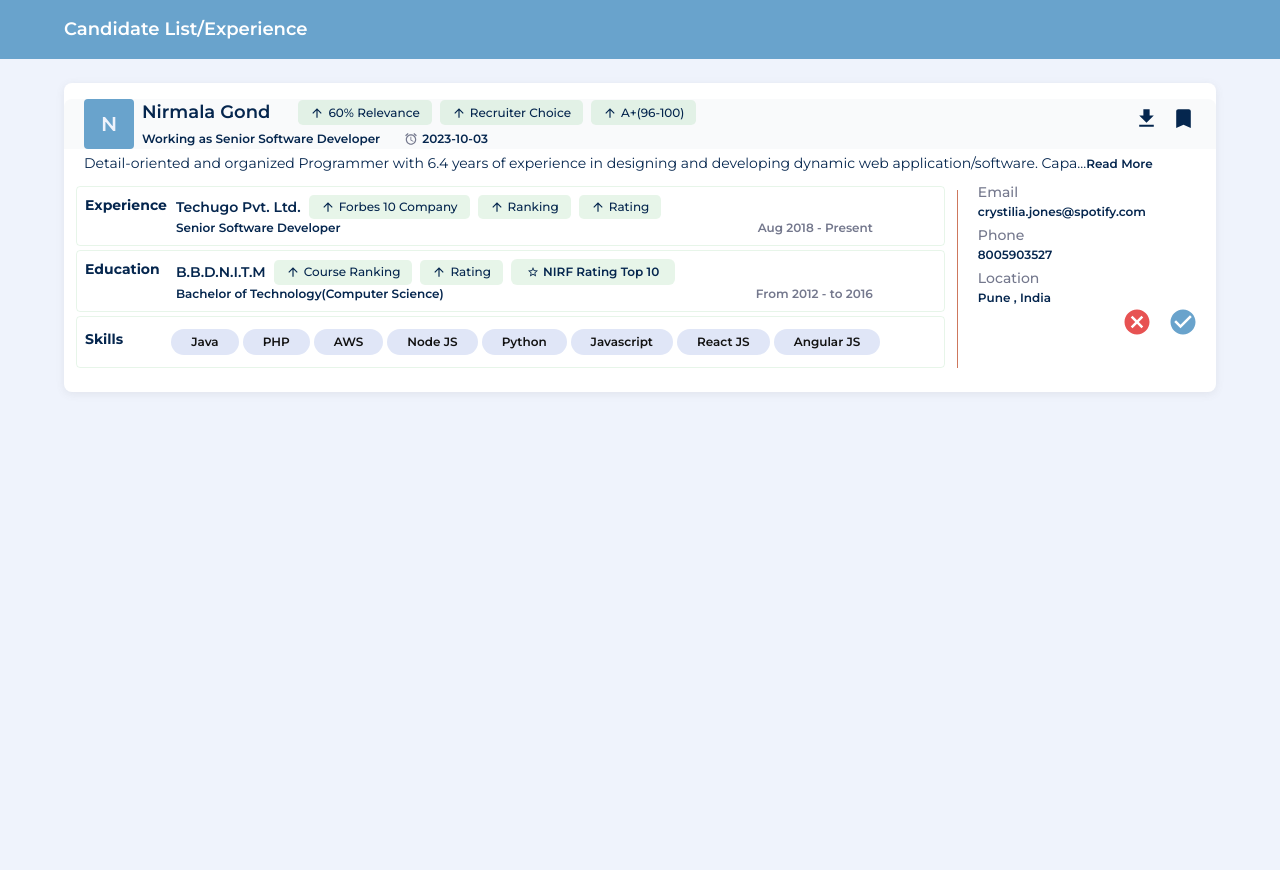
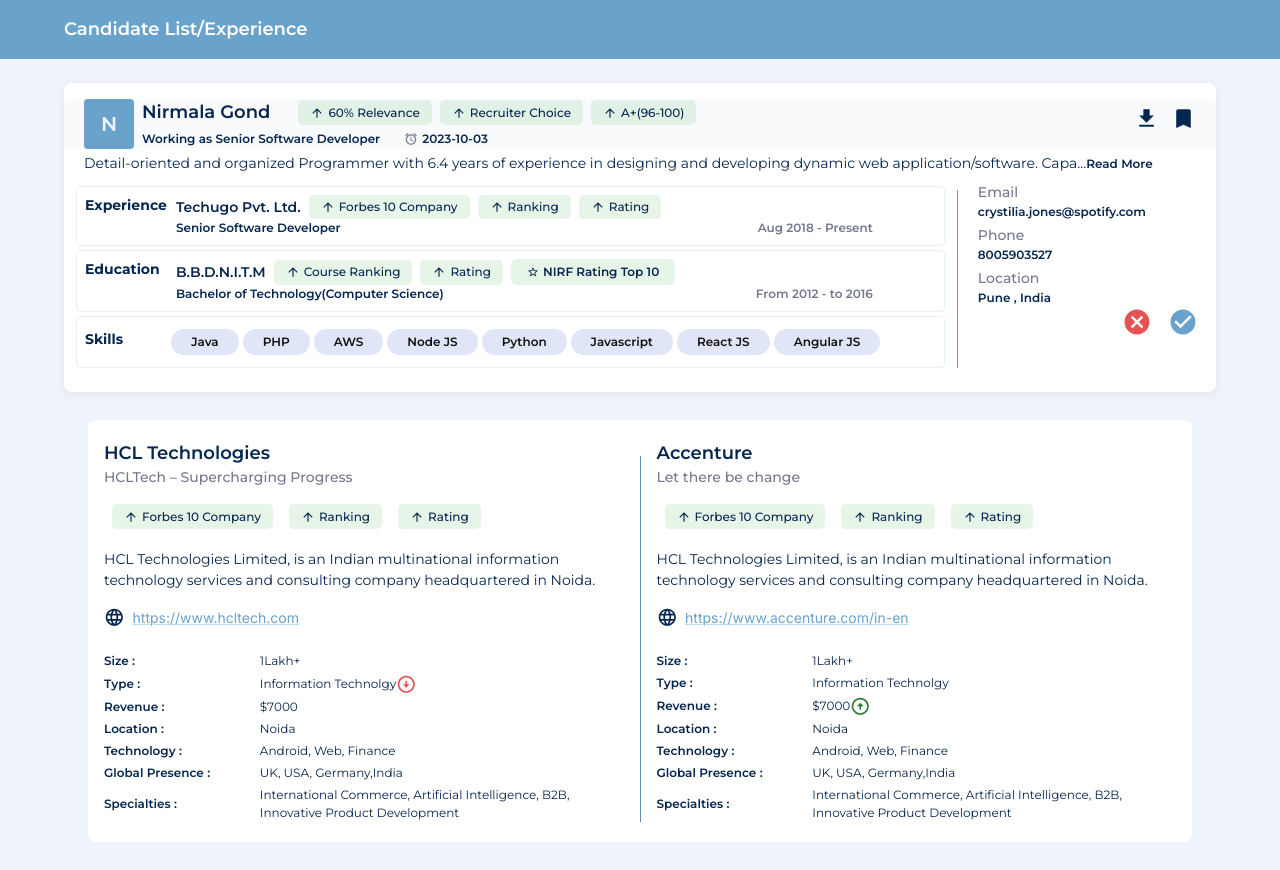
Before and after one commit to shanirai/redrob-demo, a Next.js app: page / in a window 1280 px wide. Before the commit the page ends 800 px from the top, so only its background shows below. Built offline with nearby package versions, Linux system fonts and the light colour scheme.

Commit message:
feat : company details page design

```diff
--- a/app/page.tsx
+++ b/app/page.tsx
@@ -10,6 +10,7 @@
 import CandidateDetails from "@/feature/candidateDetail/CandidateDetails";
 import RightSidePanel from "@/feature/panel/RightSidePanel";
 import CandidateRecord from "../data/candi.json";
+import CompanyDetails from "@/feature/companyDetail/CompanyDetails";
 
 function Home() {
   const [active, setActive] = useState(false);
@@ -22,6 +23,7 @@
         <RightSidePanel>
           <CandidateListCard />
         </RightSidePanel>
+        <CompanyDetails />
       </Container>
     </Box>
   );
--- /dev/null
+++ b/feature/companyDetail/CompanyDetails.tsx
@@ -0,0 +1,213 @@
+"use client";
+import React from "react";
+// MUi Packages
+import {
+  Avatar,
+  Box,
+  Chip,
+  Container,
+  Divider,
+  Grid,
+  Link,
+  Stack,
+  Typography,
+} from "@mui/material";
+import LanguageIcon from "@mui/icons-material/Language";
+
+import CallIcon from "@mui/icons-material/Call";
+import OtherInfo from "./OtherInfo";
+import Comparison from "./Comparison";
+import CustomChip from "../common/CustomChip";
+// Third party packages
+// Custom components
+
+const about = `HCL Technologies Limited, is an Indian
+multinational information technology services and consulting
+company headquartered in Noida.`;
+
+// exp data
+const expData = [
+  {
+    label: "Forbes 10 Company",
+    icon: "",
+    color: "",
+  },
+  {
+    label: "Ranking",
+    icon: "",
+    color: "",
+  },
+  {
+    label: "Rating",
+    icon: "",
+    color: "",
+  },
+];
+
+const info = [
+  {
+    label: "Size",
+    value: "1Lakh+",
+    icon: false,
+  },
+  {
+    label: "Type",
+    value: "Information Technolgy",
+    icon: true,
+  },
+  {
+    label: "Revenue",
+    value: "$7000",
+    icon: true,
+  },
+  {
+    label: "Location",
+    value: "Noida",
+    icon: false,
+  },
+  {
+    label: "Technology",
+    value: "Android, Web, Finance",
+    icon: false,
+  },
+  {
+    label: "Global Presence",
+    value: "UK, USA, Germany,India",
+    icon: false,
+  },
+  {
+    label: "Specialties",
+    value:
+      "International Commerce, Artificial Intelligence, B2B, Innovative Product Development",
+    icon: false,
+  },
+];
+
+const perks = [
+  "Health Insurance",
+  "Social Security",
+  "Acheivement Award",
+  "Paid Vacation",
+];
+
+const Company = (props: any) => {
+  const { name, url, tagLine, tech, revenue, dollar } = props;
+  return (
+    <>
+      <Box
+        display={"flex"}
+        flexDirection={"row"}
+        gap={2}
+        alignItems={"center"}
+        mb={2}
+      >
+        <Box display={"flex"} flexDirection={"column"} textAlign={"left"}>
+          <Typography variant="h4" fontWeight={600}>
+            {name}
+          </Typography>
+          <Typography
+            variant="subtitle1"
+            fontWeight={500}
+            color={"text.secondary"}
+          >
+            {tagLine}
+          </Typography>
+        </Box>
+      </Box>
+
+      <Stack direction={"row"} gap={1} flexWrap={"wrap"}>
+        {expData.map((item, index) => (
+          <CustomChip item={item} key={index} ml={0} />
+        ))}
+      </Stack>
+
+      {/* <Comparison /> */}
+
+      <Box pt={0.5} mt={2}>
+        <Typography variant="body2">{about}</Typography>
+      </Box>
+
+      <Box
+        py={2}
+        sx={{
+          alignItems: "center",
+          flexDirection: "row",
+          display: "flex",
+        }}
+      >
+        <LanguageIcon />
+        <Link href={url} target="_blank" rel="noreferrer" px={1} fontSize={14}>
+          {url}
+        </Link>
+      </Box>
+
+      <Box
+        pt={0.5}
+        sx={{
+          alignItems: "flex-start",
+          flexDirection: "column",
+          display: "flex",
+        }}
+      >
+        {info.map((item) => {
+          return (
+            <OtherInfo
+              key={item.label}
+              data={item}
+              icon={item.icon}
+              tech={tech}
+              revenue={revenue}
+              dollar={dollar}
+            />
+          );
+        })}
+      </Box>
+
+      {/* <Typography variant="h5" fontWeight={600} mt={2} mb={1}>
+        Perks & Benefits
+      </Typography>
+      <Stack direction={"row"} gap={1} flexWrap={"wrap"}>
+        {perks.map((item, index) => {
+          return <Chip label={item} key={index} />;
+        })}
+      </Stack> */}
+    </>
+  );
+};
+
+function CompanyDetails() {
+  return (
+    <Container maxWidth="lg">
+      <Box bgcolor={"#fff"} borderRadius={"8px"} my={3.5} py={2.5}>
+        <Grid rowSpacing={1} direction={"row"} display={"flex"}>
+          <Grid item xs={6} px={2} flexWrap={"wrap"} width={"50%"}>
+            <Company
+              name="HCL Technologies"
+              url="https://www.hcltech.com"
+              tagLine="HCLTech – Supercharging Progress"
+              tech="down"
+              visible
+            />
+          </Grid>
+          <Divider
+            orientation="vertical"
+            sx={{ bgcolor: "primary.main", mt: 2 }}
+            flexItem
+          />
+          <Grid item xs={6} px={2} width={"50%"}>
+            <Company
+              name="Accenture"
+              url="https://www.accenture.com/in-en"
+              tagLine="Let there be change"
+              revenue="up"
+              dollar={7700}
+              visible
+            />
+          </Grid>
+        </Grid>
+      </Box>
+    </Container>
+  );
+}
+
+export default CompanyDetails;
--- /dev/null
+++ b/feature/companyDetail/Comparison.tsx
@@ -0,0 +1,64 @@
+"use client";
+import React from "react";
+// MUi Packages
+import { Box, Container, Link, Typography } from "@mui/material";
+import ArrowCircleUpIcon from "@mui/icons-material/ArrowCircleUp";
+import ArrowCircleDownIcon from "@mui/icons-material/ArrowCircleDown";
+// Third party packages
+// Custom components
+
+function Comparison() {
+  const info = [
+    {
+      label: "Size",
+      value: "up",
+    },
+    {
+      label: "Culture",
+      value: "down",
+    },
+    {
+      label: "Technology Stack",
+      value: "up",
+    },
+    {
+      label: "Reviews",
+      value: "up",
+    },
+  ];
+  return (
+    <Box display={"flex"} flexDirection={"row"} gap={1}>
+      {info.map((item) => {
+        return (
+          <Box
+            key={item.label}
+            bgcolor={"primary.light"}
+            borderRadius={"8px"}
+            // boxShadow={"0px 1px 4px 0px blue"}
+            px={3}
+            py={1}
+            mr={0.5}
+            width={"100%"}
+            sx={{
+              display: "flex",
+              alignItems: "center",
+              justifyContent: "center",
+              flexDirection: "column",
+            }}
+          >
+            <Typography variant="h6" fontWeight={600} textAlign={"center"}>
+              {item.label}
+            </Typography>
+            {item.value === "up" ? (
+              <ArrowCircleUpIcon />
+            ) : (
+              <ArrowCircleDownIcon color="error" />
+            )}
+          </Box>
+        );
+      })}
+    </Box>
+  );
+}
+
+export default Comparison;
--- /dev/null
+++ b/feature/companyDetail/OtherInfo.tsx
@@ -0,0 +1,50 @@
+"use client";
+import React, { useState } from "react";
+// MUi Packages
+import { Box, Typography } from "@mui/material";
+import ArrowUpwardIcon from "@mui/icons-material/ArrowUpward";
+import ArrowCircleUpIcon from "@mui/icons-material/ArrowCircleUp";
+import ArrowCircleDownIcon from "@mui/icons-material/ArrowCircleDown";
+// Third party packages
+// Custom components
+
+function OtherInfo(props: any) {
+  const { tech, revenue, visible, dollar } = props;
+  const { label, value, icon } = props.data;
+
+  console.log("icon tech rev", label, icon, tech, revenue);
+
+  return (
+    <Box
+      pt={0.5}
+      sx={{
+        alignItems: "center",
+        flexDirection: "row",
+        display: "flex",
+        width: "100%",
+      }}
+    >
+      <Typography variant="caption" width="30%" sx={{ fontWeight: 600 }}>
+        {label}
+        {" : "}
+      </Typography>
+      <Typography
+        variant="caption"
+        width="70%"
+        sx={{ display: "flex", alignItems: "center" }}
+      >
+        {value}
+        {label === "Type" && tech === "down" && (
+          <ArrowCircleDownIcon color="error" />
+        )}
+        {label === "Revenue" && revenue === "up" && (
+          <ArrowCircleUpIcon color="success" />
+        )}
+      </Typography>
+
+
+    </Box>
+  );
+}
+
+export default OtherInfo;
```
